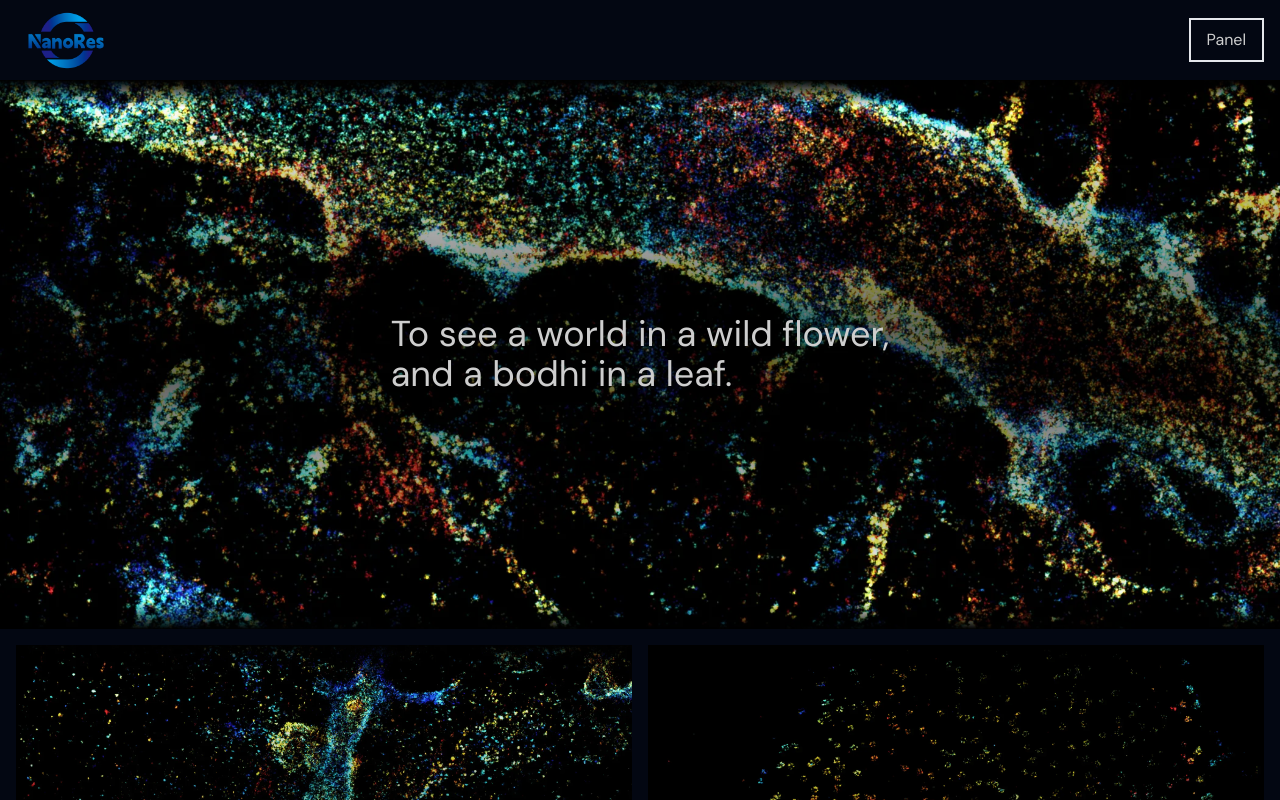
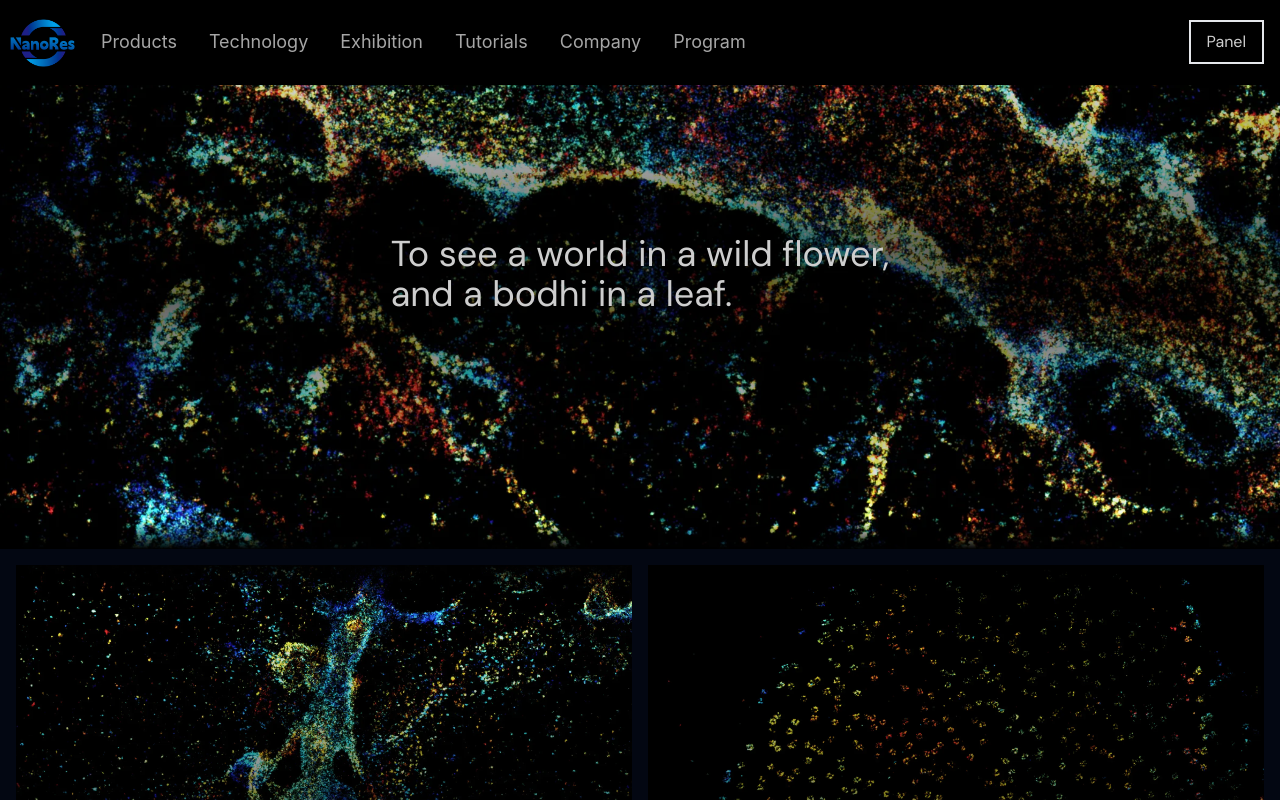
Before and after one commit to OpenResolution/NanoResWeb, a Next.js app: page / in a window 1280 px wide. Shown: the top 800 px of the page. Built offline with nearby package versions, Linux system fonts and the light colour scheme; what @aws-amplify/ui-react, aws-amplify would draw is missing.

Commit message:
Add nav bar

```diff
--- a/package.json
+++ b/package.json
@@ -14,7 +14,6 @@
     "@headlessui/tailwindcss": "^0.1.3",
     "@hookform/resolvers": "^3.1.0",
     "@mui/icons-material": "^5.11.16",
-    "@mui/material": "^5.13.2",
     "@rjsf/core": "^5.7.2",
     "@rjsf/mui": "^5.7.2",
     "@rjsf/utils": "^5.7.2",
@@ -24,6 +23,8 @@
     "@types/node": "18.15.11",
     "@types/react": "18.0.35",
     "@types/react-dom": "18.0.11",
+    "ant-design": "^1.0.0",
+    "antd": "^5.8.5",
     "aws-amplify": "^5.0.25",
     "aws-sdk": "^2.1360.0",
     "axios": "^1.3.5",
--- a/src/components/Navigation.tsx
+++ b/src/components/Navigation.tsx
@@ -1,20 +1,129 @@
-import Link from "next/link";
-import Image from "next/image";
+import React from 'react';
+import type { MenuProps } from 'antd';
+import { Menu } from 'antd';
 
 export default function Navigation() {
-  return (
-    <div className="flex w-screen h-20 justify-between bg-gray-950">
-      <Link
-        className="p-4 flex align items-center justify-center text-4xl"
-        href="/"
-      >
-        <Image src="/logo.png" alt="SMLM Logo" width={100} height={100} />
-      </Link>
-      <div className="p-4 flex align items-center justify-center">
-        <div className="border-2 px-[1em] py-[0.5em]">
-          <Link href="/panel"> Panel </Link>
-        </div>
-      </div>
-    </div>
-  );
-}
+  const items: MenuProps['items'] = [
+    {
+      label: (
+        <a href="/" target="_blank" rel="noopener noreferrer">
+          Products
+        </a>
+      ),
+      key: 'products',
+      children: [
+        {
+          label: 'Coming Soon',
+          key: 'coming_soon'
+        }
+      ]
+    },
+    {
+      label: (
+        <a href="/" target="_blank" rel="noopener noreferrer">
+          Technology
+        </a>
+      ),
+      key: 'technology',
+      children: [
+        {
+          label: 'SMLM',
+          key: 'smlm'
+        },
+        {
+          label: '3D Deep Tissue Imaging',
+          key: '3d_tissue'
+        },
+        {
+          label: 'AI Aberrations Correction',
+          key: 'ai_aberration_correction'
+        },
+      ]
+    },
+    {
+      label: (
+        <a href="/" target="_blank" rel="noopener noreferrer">
+          Exhibition
+        </a>
+      ),
+      key: 'exhibition',
+    },
+    {
+      label: (
+        <a href="/" target="_blank" rel="noopener noreferrer">
+          Tutorials
+        </a>
+      ),
+      key: 'tutorials',
+      children: [
+        {
+          label: 'Instrument Usage Guide',
+          key: 'instrument_guide'
+        },
+        {
+          label: 'Software Usage Guide',
+          key: 'software_guide'
+        },
+        {
+          label: 'Sample Preparation Guide',
+          key: 'sample_guide'
+        },
+      ]
+    },
+    {
+      label: (
+        <a href="/" target="_blank" rel="noopener noreferrer">
+          Company
+        </a>
+      ),
+      key: 'company',
+      children: [
+        {
+          label: 'About Us',
+          key: 'about_us'
+        },
+        {
+          label: 'Patent',
+          key: 'patent'
+        },
+        {
+          label: 'People',
+          key: 'people'
+        },
+        {
+          label: 'Contact Us',
+          key: 'contact_us'
+        },
+      ]
+    },
+    {
+      label: (
+        <a href="/" target="_blank" rel="noopener noreferrer">
+          Program
+        </a>
+      ),
+      key: 'program',
+      children: [
+        {
+          label: '2D Reconstruction',
+          key: '2d_reconstruction',
+        },
+        {
+          label: '3D Reconstruction',
+          key: '3d_reconstruction'
+        },
+      ]
+    },
+  ];
+
+  const [current, setCurrent] = React.useState('');
+
+  const onClick: MenuProps['onClick'] = (e) => {
+    console.log('click ', e);
+    setCurrent(e.key);
+  };
+
+  return <Menu className="w-full bg-black text-lg" theme='dark' onClick={onClick}
+    selectedKeys={[current]} mode="horizontal" items={items} />;
+
+};
--- a/src/pages/index.tsx
+++ b/src/pages/index.tsx
@@ -1,5 +1,6 @@
 import Navigation from "@/components/Navigation";
 import Link from "next/link";
+import Image from "next/image";
 import Head from 'next/head';
 
 interface BlockProps {
@@ -28,7 +29,22 @@ export default function Home(): JSX.Element {
         />
         <meta name="google-site-verification" content="nsu4VTfYbLqjO65lF_YpbxlD_VpEVWXrOKjnHjMNJQE" />
       </Head>
-      <Navigation />
+
+      <div className="flex items-center fixed top-0 left-0 w-full z-50 bg-black">
+        <Link
+          className="flex align items-center justify-center text-4xl"
+          href="/"
+        >
+          <Image src="/logo.png" alt="SMLM Logo" width={100} height={100} />
+        </Link>
+        <Navigation />
+        <div className="p-4 flex align items-center justify-center">
+          <div className="border-2 px-[1em] py-[0.5em]">
+            <Link href="/panel"> Panel </Link>
+          </div>
+        </div>
+      </div>
+
       <main>
         <CenterContentBlock className="aspect-[21/9] bg-hero">
           <div className="text-4xl">
```
Also changed, not shown: 1 other file (tests, documents, lock files or other folders).
